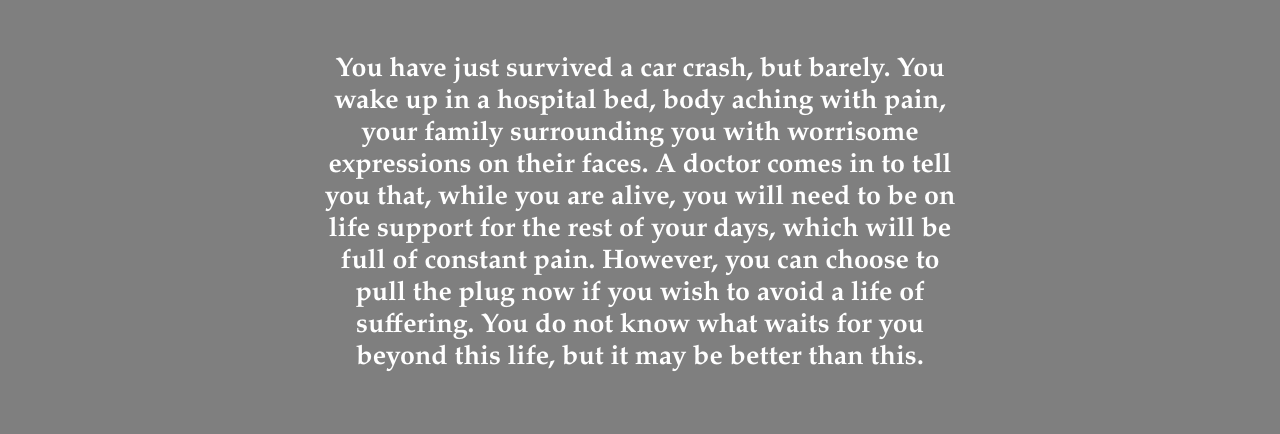
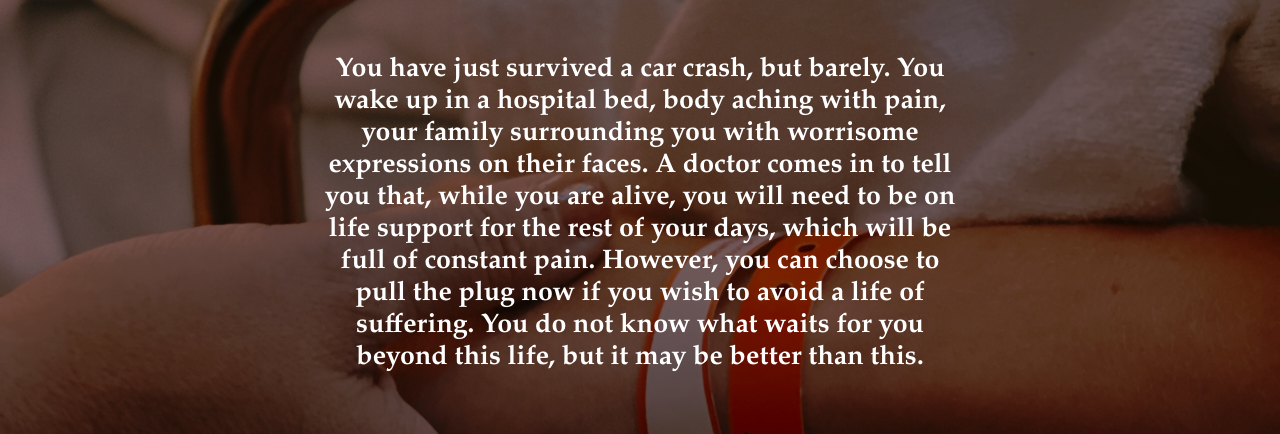
Before and after one commit to sjl88/Non-Linear-Experiment, a plain HTML site: page index.html in a window 1280 px wide. Shown: the part 232-666 px from the top of the page. Drawn offline with Linux system fonts and the light colour scheme.

Commit message:
Add files via upload

```diff
--- a/style.css
+++ b/style.css
@@ -49,7 +49,7 @@ background-color: #ffffff;
   /* - HERO -
 This code controls your "hero image." You will need to change hero.jpg to match your asset*/
 
-background-image: linear-gradient(rgba(0, 0, 0, 0.5), rgba(0, 0, 0, 0.5)), url("images/hospital.jpg");
+background-image: linear-gradient(rgba(0, 0, 0, 0.5), rgba(0, 0, 0, 0.5)), url("hospital.jpg");
   height: 100%;
   background-attachment: fixed;
   background-position: center;
```
